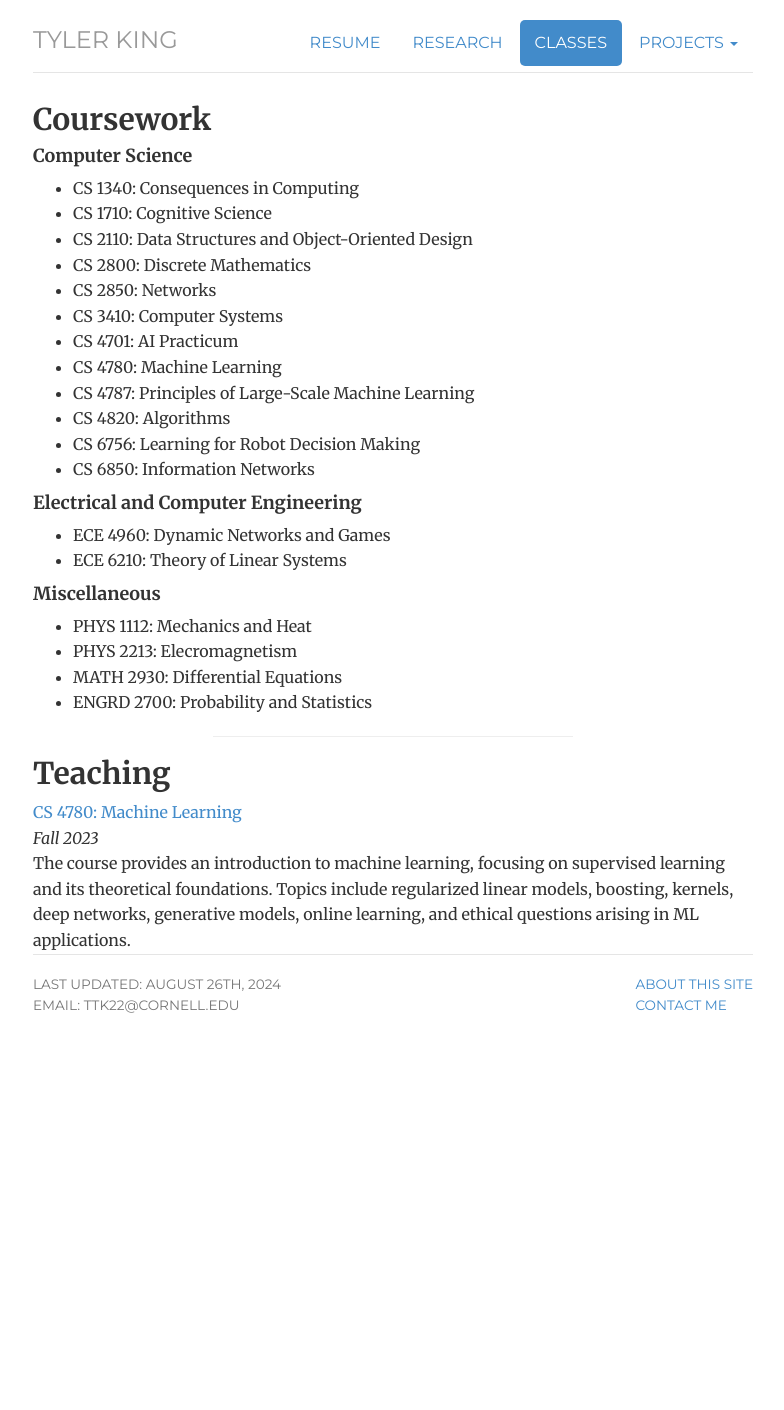
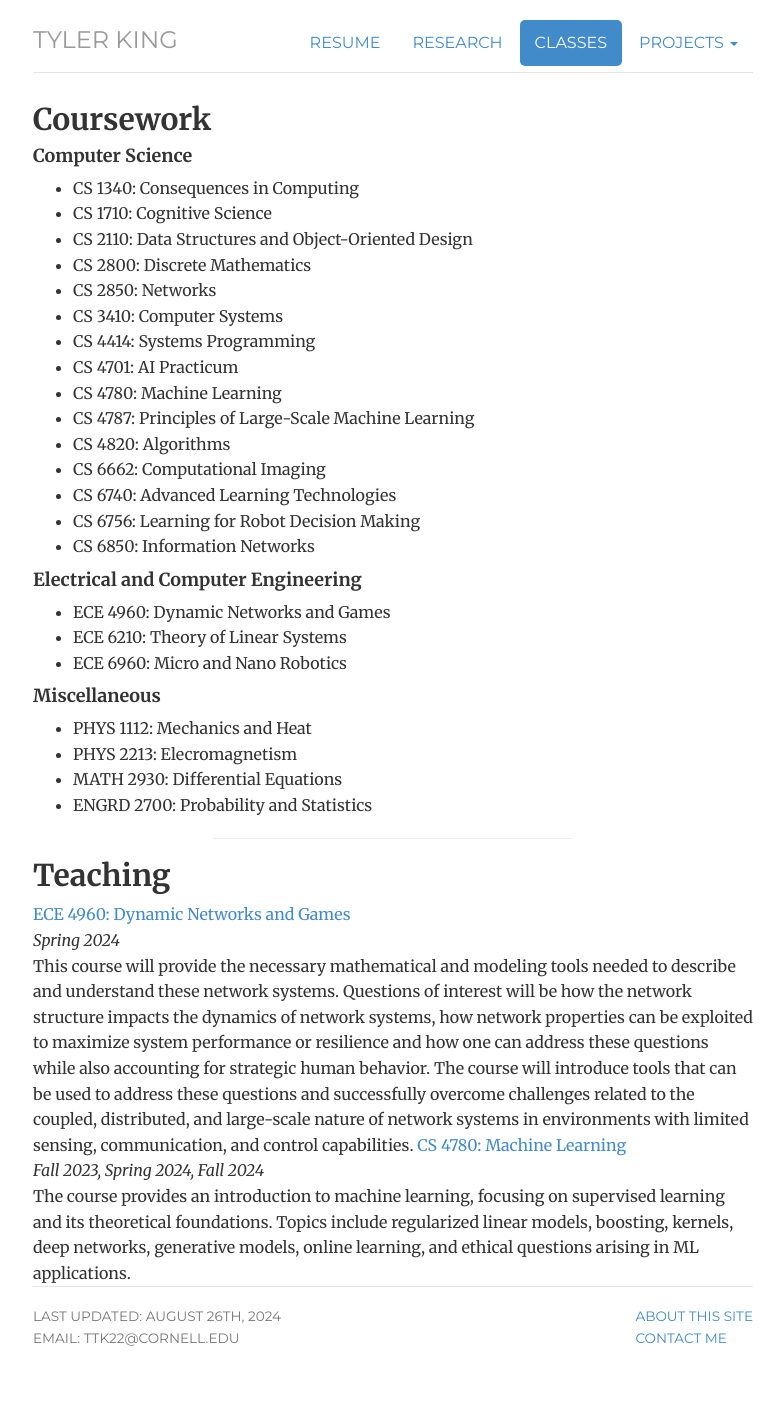
Before and after one commit to tylertking/tylertking.github.io, a Jekyll site: the page built from classes/index.html, in a window 1280 px wide. Shown: the whole page, without its empty margins (247-1031 px from the left). Built offline with Jekyll 4.4.1, drawn with Linux system fonts in a browser that asks for light colours; before the commit the page ends 1077 px from its top, so only the background shows below that.

Commit message:
Update classes

```diff
--- a/classes/index.html
+++ b/classes/index.html
@@ -19,10 +19,13 @@
     <li> CS 2800: Discrete Mathematics
     <li> CS 2850: Networks
     <li> CS 3410: Computer Systems
+    <li> CS 4414: Systems Programming
     <li> CS 4701: AI Practicum
     <li> CS 4780: Machine Learning
     <li> CS 4787: Principles of Large-Scale Machine Learning
     <li> CS 4820: Algorithms
+    <li> CS 6662: Computational Imaging
+    <li> CS 6740: Advanced Learning Technologies
     <li> CS 6756: Learning for Robot Decision Making
     <li> CS 6850: Information Networks
 </ul>
@@ -31,6 +34,7 @@
 <ul>
 	<li> ECE 4960: Dynamic Networks and Games
 	<li> ECE 6210: Theory of Linear Systems
+    <li> ECE 6960: Micro and Nano Robotics
 </ul>
 
 <h4> Miscellaneous </h4>
@@ -45,6 +49,11 @@
 
 <h2> Teaching </h2>
 
+<a href="https://classes.cornell.edu/browse/roster/SP23/class/ECE/4960">ECE 4960: Dynamic Networks and Games</a><br>
+<em>Spring 2024</em><br>
+This course will provide the necessary mathematical and modeling tools needed to describe and understand these network systems. Questions of interest will be how the network structure impacts the dynamics of network systems, how network properties can be exploited to maximize system performance or resilience and how one can address these questions while also accounting for strategic human behavior. The course will introduce tools that can be used to address these questions and successfully overcome challenges related to the coupled, distributed, and large-scale nature of network systems in environments with limited sensing, communication, and control capabilities.
+
+
 <a href="https://www.cs.cornell.edu/courses/cs4780/2023fa/">CS 4780: Machine Learning</a><br>
-<em>Fall 2023</em><br>
+<em>Fall 2023, Spring 2024, Fall 2024</em><br>
 The course provides an introduction to machine learning, focusing on supervised learning and its theoretical foundations. Topics include regularized linear models, boosting, kernels, deep networks, generative models, online learning, and ethical questions arising in ML applications.
```
